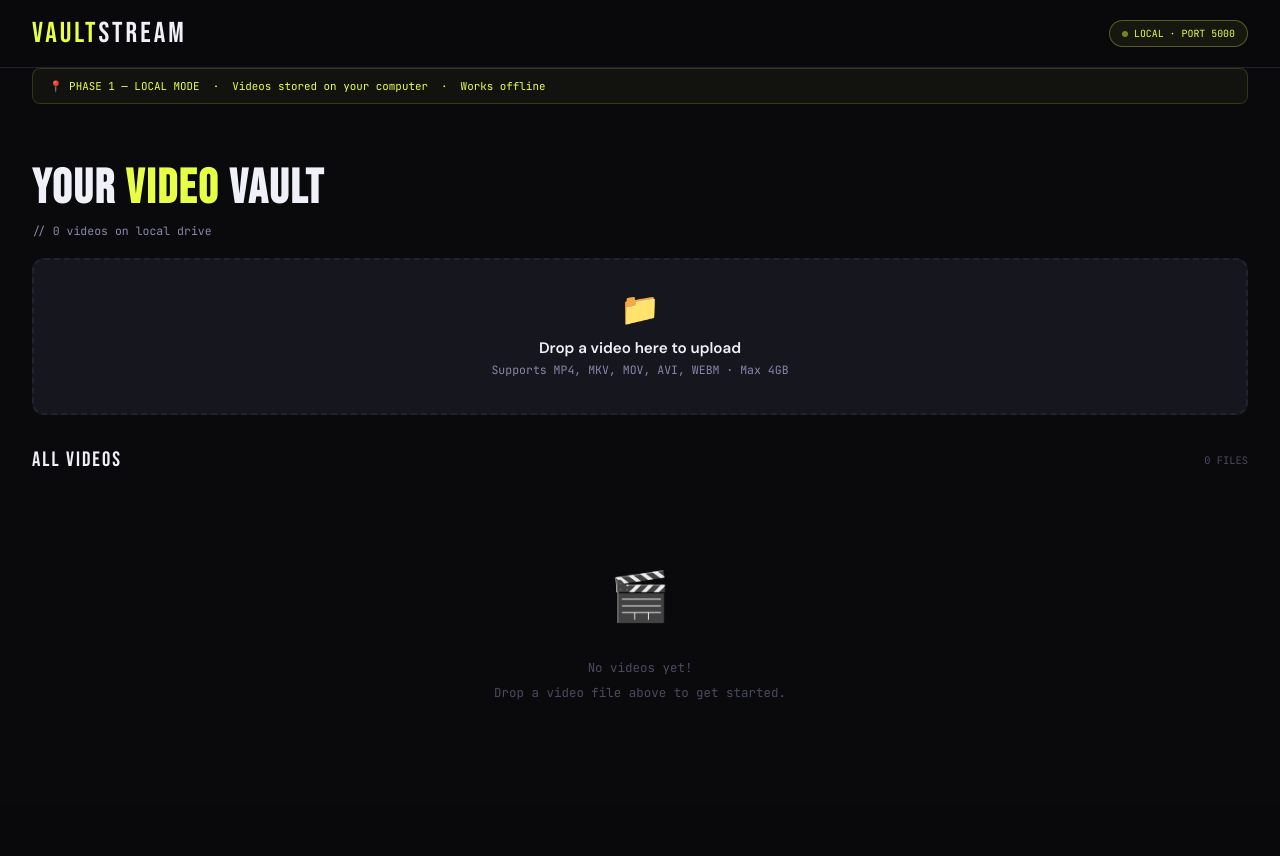
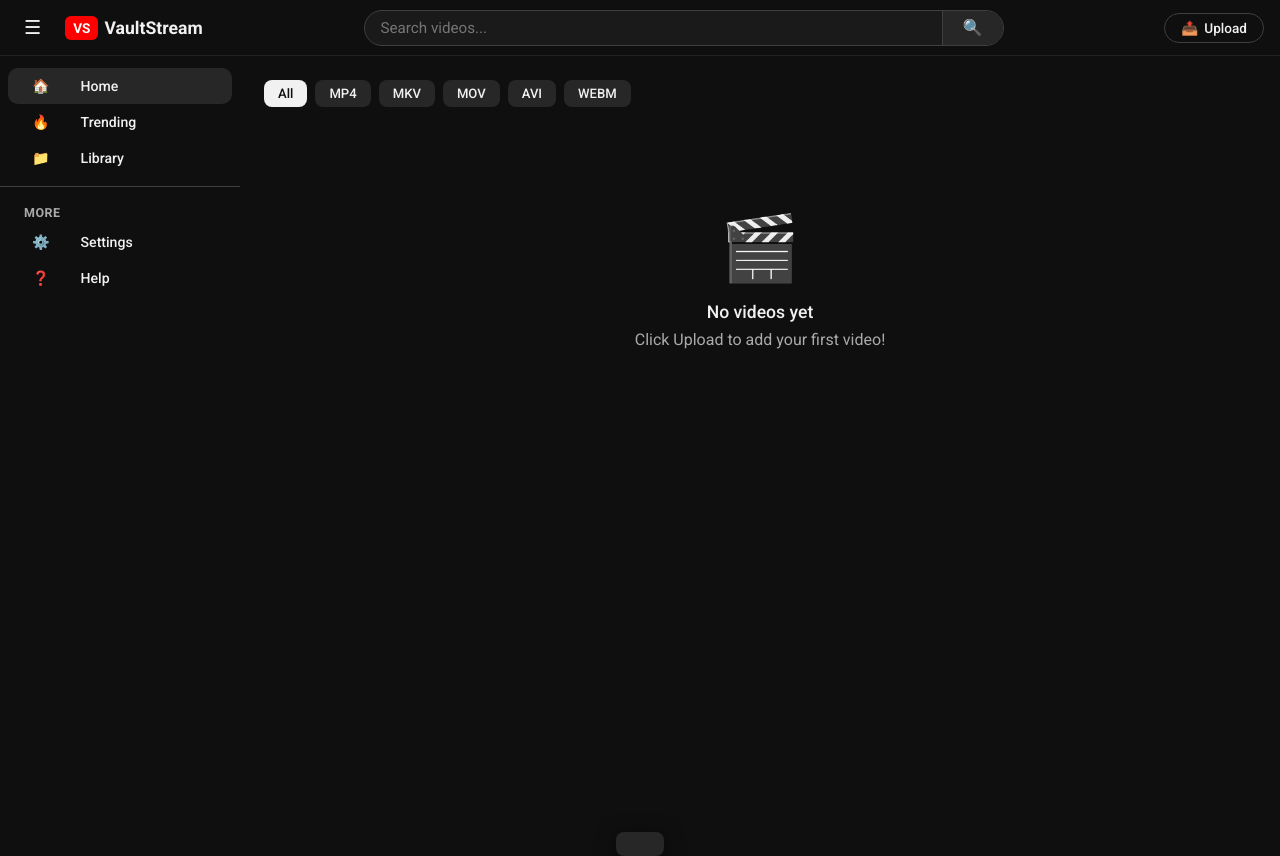
Before and after one commit to brahimsprivateacc-del/vaultstream, a Flask app: page / in a window 1280 px wide. Before the commit the page ends 700 px from the top, so only its background shows below. Run offline with Flask 3, Linux system fonts and the light colour scheme.

Commit message:
index.html

```diff
--- a/templates/index.html
+++ b/templates/index.html
@@ -3,258 +3,240 @@
 <head>
 <meta charset="UTF-8">
 <meta name="viewport" content="width=device-width, initial-scale=1.0">
-<title>VAULTSTREAM</title>
+<title>VaultStream</title>
 <style>
-@import url('https://fonts.googleapis.com/css2?family=Bebas+Neue&family=DM+Sans:wght@300;400;500;600&family=JetBrains+Mono:wght@400;600&display=swap');
+@import url('https://fonts.googleapis.com/css2?family=Roboto:wght@300;400;500;700&display=swap');
 :root {
-  --bg: #0a0a0c; --surface: #111116; --card: #16161e; --border: #22222e;
-  --accent: #e8ff47; --accent2: #ff4757; --text: #f0f0f8; --muted: #4a4a62; --sub: #8888aa;
+  --bg: #0f0f0f; --surface: #1a1a1a; --surface2: #272727; --border: #3f3f3f;
+  --text: #f1f1f1; --text2: #aaaaaa; --accent: #ff0000; --sidebar-w: 240px;
 }
 * { box-sizing: border-box; margin: 0; padding: 0; }
-body { background: var(--bg); color: var(--text); font-family: 'DM Sans', sans-serif; min-height: 100vh; }
-
-nav {
+body { background: var(--bg); color: var(--text); font-family: 'Roboto', sans-serif; min-height: 100vh; }
+.topbar {
+  position: fixed; top: 0; left: 0; right: 0; height: 56px; background: var(--bg);
   display: flex; align-items: center; justify-content: space-between;
-  padding: 16px 32px; border-bottom: 1px solid var(--border);
-  position: sticky; top: 0; background: rgba(10,10,12,0.95);
-  backdrop-filter: blur(12px); z-index: 100;
+  padding: 0 16px; z-index: 200; border-bottom: 1px solid #222;
 }
-.logo { font-family: 'Bebas Neue'; font-size: 1.8rem; letter-spacing: 3px; color: var(--accent); text-decoration: none; }
-.logo span { color: var(--text); }
-.nav-right { display: flex; align-items: center; gap: 12px; }
-.status-pill {
-  display: flex; align-items: center; gap: 6px; padding: 6px 12px;
-  border-radius: 999px; border: 1px solid rgba(232,255,71,0.3);
-  background: rgba(232,255,71,0.06); font-family: 'JetBrains Mono'; font-size: 0.62rem; color: var(--accent);
-}
-.dot { width: 6px; height: 6px; border-radius: 50%; background: var(--accent); animation: pulse 2s infinite; }
-@keyframes pulse { 0%,100%{opacity:1} 50%{opacity:0.4} }
-.btn {
-  padding: 8px 18px; border-radius: 6px; border: 1px solid var(--border);
-  background: var(--card); color: var(--sub); font-family: 'DM Sans'; font-size: 0.82rem;
-  cursor: pointer; transition: all 0.2s; text-decoration: none; display: inline-flex; align-items: center; gap: 6px;
-}
-.btn:hover { border-color: var(--accent); color: var(--accent); }
-.btn.primary { background: var(--accent); color: #000; border-color: var(--accent); font-weight: 600; }
-.btn.primary:hover { background: #d4eb30; }
-
-.hero { padding: 36px 32px 20px; }
-.hero h1 { font-family: 'Bebas Neue'; font-size: clamp(2rem,5vw,3rem); letter-spacing: 2px; }
-.hero h1 span { color: var(--accent); }
-.hero-sub { font-family: 'JetBrains Mono'; font-size: 0.72rem; color: var(--sub); margin-top: 6px; }
-
-.phase-bar {
-  margin: 0 32px 20px; padding: 10px 16px;
-  background: rgba(232,255,71,0.04); border: 1px solid rgba(232,255,71,0.15);
-  border-radius: 8px; font-family: 'JetBrains Mono'; font-size: 0.68rem; color: var(--accent);
-  display: flex; align-items: center; gap: 8px;
-}
-
-.upload-zone {
-  margin: 0 32px 32px; border: 2px dashed var(--border); border-radius: 12px;
-  padding: 28px; text-align: center; cursor: pointer; transition: all 0.2s; background: var(--card);
-}
-.upload-zone:hover, .upload-zone.dragover { border-color: var(--accent); background: rgba(232,255,71,0.03); }
-.upload-zone .icon { font-size: 2rem; margin-bottom: 8px; }
-.upload-zone h3 { font-size: 0.95rem; margin-bottom: 4px; }
-.upload-zone p { font-size: 0.72rem; color: var(--sub); font-family: 'JetBrains Mono'; }
+.topbar-left { display: flex; align-items: center; gap: 16px; }
+.menu-btn { background: none; border: none; color: var(--text); cursor: pointer; padding: 8px; border-radius: 50%; font-size: 1.2rem; transition: background 0.2s; }
+.menu-btn:hover { background: var(--surface2); }
+.logo { display: flex; align-items: center; gap: 6px; text-decoration: none; color: var(--text); }
+.logo-icon { background: var(--accent); color: white; padding: 4px 8px; border-radius: 6px; font-size: 0.85rem; font-weight: 700; }
+.logo-text { font-size: 1.1rem; font-weight: 700; }
+.topbar-center { flex: 1; max-width: 640px; margin: 0 40px; display: flex; gap: 8px; }
+.search-wrap { flex: 1; display: flex; border: 1px solid var(--border); border-radius: 40px; overflow: hidden; background: var(--surface); }
+.search-input { flex: 1; background: none; border: none; outline: none; color: var(--text); padding: 8px 16px; font-size: 0.95rem; font-family: 'Roboto', sans-serif; }
+.search-btn { background: var(--surface2); border: none; border-left: 1px solid var(--border); color: var(--text2); padding: 0 20px; cursor: pointer; font-size: 1rem; }
+.search-btn:hover { background: #333; color: var(--text); }
+.upload-btn { display: flex; align-items: center; gap: 6px; background: none; border: 1px solid var(--border); border-radius: 20px; color: var(--text); padding: 6px 16px; cursor: pointer; font-size: 0.85rem; font-family: 'Roboto', sans-serif; font-weight: 500; transition: background 0.2s; white-space: nowrap; }
+.upload-btn:hover { background: var(--surface2); }
+.sidebar { position: fixed; top: 56px; left: 0; bottom: 0; width: var(--sidebar-w); background: var(--bg); padding: 12px 0; overflow-y: auto; z-index: 100; transition: transform 0.2s; }
+.sidebar.collapsed { transform: translateX(-100%); }
+.sidebar-item { display: flex; align-items: center; gap: 24px; padding: 10px 24px; cursor: pointer; border-radius: 10px; margin: 0 8px; transition: background 0.15s; text-decoration: none; color: var(--text); font-size: 0.88rem; font-weight: 500; }
+.sidebar-item:hover, .sidebar-item.active { background: var(--surface2); }
+.sidebar-divider { height: 1px; background: var(--border); margin: 10px 0; }
+.sidebar-section { padding: 8px 24px 4px; font-size: 0.78rem; font-weight: 600; color: var(--text2); text-transform: uppercase; letter-spacing: 0.5px; }
+.main { margin-top: 56px; margin-left: var(--sidebar-w); padding: 24px; transition: margin-left 0.2s; }
+.main.full { margin-left: 0; }
+.chips { display: flex; gap: 8px; margin-bottom: 20px; overflow-x: auto; padding-bottom: 4px; }
+.chips::-webkit-scrollbar { height: 0; }
+.chip { padding: 6px 14px; border-radius: 8px; border: none; background: var(--surface2); color: var(--text); font-size: 0.82rem; font-family: 'Roboto', sans-serif; font-weight: 500; cursor: pointer; transition: background 0.15s; white-space: nowrap; }
+.chip:hover { background: #444; }
+.chip.active { background: var(--text); color: var(--bg); }
+.video-grid { display: grid; grid-template-columns: repeat(auto-fill, minmax(280px, 1fr)); gap: 16px 12px; }
+.video-card { cursor: pointer; text-decoration: none; color: inherit; display: block; }
+.video-card:hover .thumb-overlay { opacity: 1; }
+.video-card:hover .card-more { opacity: 1; }
+.thumb-wrap { position: relative; border-radius: 10px; overflow: hidden; aspect-ratio: 16/9; background: #1e1e1e; margin-bottom: 10px; }
+.thumb-bg { width: 100%; height: 100%; display: flex; align-items: center; justify-content: center; font-size: 3rem; }
+.thumb-overlay { position: absolute; inset: 0; background: rgba(0,0,0,0.3); display: flex; align-items: center; justify-content: center; opacity: 0; transition: opacity 0.2s; }
+.play-circle { width: 52px; height: 52px; border-radius: 50%; background: rgba(0,0,0,0.8); display: flex; align-items: center; justify-content: center; font-size: 1.3rem; padding-left: 4px; }
+.thumb-duration { position: absolute; bottom: 6px; right: 8px; background: rgba(0,0,0,0.85); color: white; font-size: 0.72rem; font-weight: 500; padding: 2px 5px; border-radius: 3px; }
+.delete-btn { display: none; position: absolute; top: 6px; left: 6px; background: rgba(0,0,0,0.8); color: white; border: none; border-radius: 4px; padding: 3px 8px; font-size: 0.7rem; cursor: pointer; }
+.delete-btn:hover { background: var(--accent); }
+.thumb-wrap:hover .delete-btn { display: block; }
+.card-info { display: flex; gap: 10px; }
+.card-avatar { width: 36px; height: 36px; border-radius: 50%; background: var(--accent); flex-shrink: 0; display: flex; align-items: center; justify-content: center; font-size: 0.85rem; font-weight: 700; color: white; margin-top: 2px; }
+.card-details { flex: 1; min-width: 0; }
+.card-title { font-size: 0.9rem; font-weight: 500; line-height: 1.4; display: -webkit-box; -webkit-line-clamp: 2; -webkit-box-orient: vertical; overflow: hidden; margin-bottom: 4px; }
+.card-meta { font-size: 0.78rem; color: var(--text2); }
+.card-more { background: none; border: none; color: var(--text2); cursor: pointer; padding: 4px; border-radius: 50%; font-size: 1rem; opacity: 0; transition: opacity 0.15s; align-self: flex-start; flex-shrink: 0; }
+.card-more:hover { background: var(--surface2); color: var(--text); }
+.empty { grid-column: 1/-1; text-align: center; padding: 80px 20px; color: var(--text2); }
+.empty-icon { font-size: 4rem; margin-bottom: 16px; }
+.empty h2 { font-size: 1.1rem; font-weight: 500; margin-bottom: 8px; color: var(--text); }
+.modal-overlay { position: fixed; inset: 0; background: rgba(0,0,0,0.8); z-index: 500; display: flex; align-items: center; justify-content: center; opacity: 0; pointer-events: none; transition: opacity 0.2s; }
+.modal-overlay.open { opacity: 1; pointer-events: all; }
+.modal { background: var(--surface); border-radius: 12px; width: 90%; max-width: 520px; padding: 28px; transform: scale(0.95); transition: transform 0.2s; }
+.modal-overlay.open .modal { transform: scale(1); }
+.modal-header { display: flex; align-items: center; justify-content: space-between; margin-bottom: 24px; }
+.modal-title { font-size: 1.1rem; font-weight: 600; }
+.modal-close { background: none; border: none; color: var(--text2); font-size: 1.4rem; cursor: pointer; padding: 4px; border-radius: 50%; }
+.modal-close:hover { background: var(--surface2); color: var(--text); }
+.drop-zone { border: 2px dashed var(--border); border-radius: 10px; padding: 40px 20px; text-align: center; cursor: pointer; transition: all 0.2s; }
+.drop-zone:hover, .drop-zone.dragover { border-color: var(--accent); background: rgba(255,0,0,0.04); }
+.drop-icon { font-size: 2.5rem; margin-bottom: 10px; }
+.drop-title { font-weight: 500; margin-bottom: 6px; }
+.drop-sub { font-size: 0.8rem; color: var(--text2); }
+.select-btn { display: inline-block; margin-top: 14px; background: var(--accent); color: white; border: none; padding: 9px 22px; border-radius: 20px; font-size: 0.85rem; font-family: 'Roboto', sans-serif; font-weight: 500; cursor: pointer; }
+.select-btn:hover { background: #cc0000; }
+.progress-wrap { margin-top: 16px; display: none; }
+.progress-label { font-size: 0.78rem; color: var(--text2); margin-bottom: 6px; display: flex; justify-content: space-between; }
+.progress-track { background: var(--surface2); border-radius: 999px; height: 4px; overflow: hidden; }
+.progress-fill { height: 100%; background: var(--accent); width: 0%; transition: width 0.3s; border-radius: 999px; }
 #file-input { display: none; }
-
-.progress-bar {
-  display: none; margin-top: 12px; background: var(--border);
-  border-radius: 999px; height: 6px; overflow: hidden;
-}
-.progress-fill { height: 100%; background: var(--accent); width: 0%; transition: width 0.3s; border-radius: 999px; }
-.upload-msg { margin-top: 8px; font-family: 'JetBrains Mono'; font-size: 0.68rem; color: var(--sub); }
-
-.section { padding: 0 32px 40px; }
-.section-header { display: flex; align-items: center; justify-content: space-between; margin-bottom: 16px; }
-.section-title { font-family: 'Bebas Neue'; font-size: 1.3rem; letter-spacing: 2px; }
-.video-count { font-family: 'JetBrains Mono'; font-size: 0.65rem; color: var(--muted); }
-
-.grid { display: grid; grid-template-columns: repeat(auto-fill, minmax(220px, 1fr)); gap: 14px; }
-
-.card {
-  background: var(--card); border: 1px solid var(--border); border-radius: 10px;
-  overflow: hidden; cursor: pointer; transition: all 0.22s; text-decoration: none; color: inherit; display: block;
-}
-.card:hover { border-color: rgba(232,255,71,0.4); transform: translateY(-3px); box-shadow: 0 12px 32px rgba(0,0,0,0.5); }
-
-.thumb {
-  aspect-ratio: 16/9; display: flex; align-items: center; justify-content: center;
-  font-size: 2.2rem; position: relative; overflow: hidden;
-  background: linear-gradient(135deg, #1a1a28, #0d0d18);
-}
-.thumb-ext {
-  position: absolute; bottom: 6px; right: 8px;
-  font-family: 'JetBrains Mono'; font-size: 0.58rem;
-  background: rgba(0,0,0,0.85); padding: 2px 6px; border-radius: 3px;
-}
-
-.card-body { padding: 10px 12px 12px; }
-.card-title { font-size: 0.83rem; font-weight: 500; line-height: 1.4; margin-bottom: 5px; white-space: nowrap; overflow: hidden; text-overflow: ellipsis; }
-.card-meta { font-family: 'JetBrains Mono'; font-size: 0.6rem; color: var(--muted); display: flex; gap: 10px; }
-
-.card-actions {
-  display: flex; gap: 6px; padding: 0 12px 10px;
-}
-.card-btn {
-  flex: 1; padding: 5px; border-radius: 5px; border: 1px solid var(--border);
-  background: transparent; color: var(--muted); font-size: 0.68rem; cursor: pointer; transition: all 0.2s;
-}
-.card-btn:hover { border-color: var(--accent2); color: var(--accent2); }
-.card-btn.watch-btn:hover { border-color: var(--accent); color: var(--accent); }
-
-.empty {
-  grid-column: 1/-1; text-align: center; padding: 60px 20px;
-  color: var(--muted); font-family: 'JetBrains Mono'; font-size: 0.78rem; line-height: 2;
-}
-.empty .big { font-size: 3rem; margin-bottom: 12px; }
-
-.toast {
-  position: fixed; bottom: 24px; right: 24px;
-  background: var(--card); border: 1px solid var(--accent); border-radius: 10px;
-  padding: 12px 20px; font-family: 'JetBrains Mono'; font-size: 0.72rem; color: var(--accent);
-  transform: translateY(80px); opacity: 0; transition: all 0.3s; z-index: 999;
-}
-.toast.show { transform: translateY(0); opacity: 1; }
-.toast.error { border-color: var(--accent2); color: var(--accent2); }
+.toast { position: fixed; bottom: 24px; left: 50%; transform: translateX(-50%) translateY(80px); background: var(--surface2); color: var(--text); border-radius: 8px; padding: 12px 24px; font-size: 0.85rem; font-weight: 500; box-shadow: 0 4px 20px rgba(0,0,0,0.5); z-index: 999; transition: transform 0.3s; white-space: nowrap; }
+.toast.show { transform: translateX(-50%) translateY(0); }
+.search-label { font-size: 0.92rem; color: var(--text2); margin-bottom: 16px; }
+.search-label span { color: var(--text); font-weight: 500; }
+@media (max-width: 768px) { .sidebar { transform: translateX(-100%); } .main { margin-left: 0; padding: 16px; } .topbar-center { margin: 0 8px; } }
 </style>
 </head>
 <body>
-
-<nav>
-  <a href="/" class="logo">VAULT<span>STREAM</span></a>
-  <div class="nav-right">
-    <div class="status-pill"><div class="dot"></div>LOCAL · PORT 5000</div>
+<div class="topbar">
+  <div class="topbar-left">
+    <button class="menu-btn" onclick="toggleSidebar()">☰</button>
+    <a href="/" class="logo">
+      <div class="logo-icon">VS</div>
+      <div class="logo-text">VaultStream</div>
+    </a>
   </div>
-</nav>
-
-<div class="phase-bar">
-  📍 PHASE 1 — LOCAL MODE &nbsp;·&nbsp; Videos stored on your computer &nbsp;·&nbsp; Works offline
+  <div class="topbar-center">
+    <div class="search-wrap">
+      <input type="text" class="search-input" id="search-input" placeholder="Search videos..." oninput="filterVideos()">
+      <button class="search-btn">🔍</button>
+    </div>
+  </div>
+  <div style="display:flex;align-items:center;gap:8px;">
+    <button class="upload-btn" onclick="openModal()"><span>📤</span> Upload</button>
+  </div>
 </div>
-
-<div class="hero">
-  <h1>YOUR <span>VIDEO</span> VAULT</h1>
-  <p class="hero-sub">// {{ videos|length }} video{{ 's' if videos|length != 1 else '' }} on local drive</p>
+<div class="sidebar" id="sidebar">
+  <a href="/" class="sidebar-item active"><span>🏠</span>&nbsp;&nbsp;Home</a>
+  <a href="/" class="sidebar-item"><span>🔥</span>&nbsp;&nbsp;Trending</a>
+  <a href="/" class="sidebar-item"><span>📁</span>&nbsp;&nbsp;Library</a>
+  <div class="sidebar-divider"></div>
+  <div class="sidebar-section">More</div>
+  <a href="/" class="sidebar-item"><span>⚙️</span>&nbsp;&nbsp;Settings</a>
+  <a href="/" class="sidebar-item"><span>❓</span>&nbsp;&nbsp;Help</a>
 </div>
-
-<!-- UPLOAD ZONE -->
-<div class="upload-zone" id="drop-zone" onclick="document.getElementById('file-input').click()">
-  <div class="icon">📁</div>
-  <h3>Drop a video here to upload</h3>
-  <p>Supports MP4, MKV, MOV, AVI, WEBM · Max 4GB</p>
-  <div class="progress-bar" id="progress-bar"><div class="progress-fill" id="progress-fill"></div></div>
-  <div class="upload-msg" id="upload-msg"></div>
-</div>
-<input type="file" id="file-input" accept=".mp4,.mkv,.mov,.avi,.webm">
-
-<!-- VIDEO GRID -->
-<div class="section">
-  <div class="section-header">
-    <div class="section-title">ALL VIDEOS</div>
-    <div class="video-count">{{ videos|length }} FILE{{ 'S' if videos|length != 1 else '' }}</div>
+<div class="main" id="main">
+  <div class="chips">
+    <button class="chip active" onclick="filterChip(this,'all')">All</button>
+    <button class="chip" onclick="filterChip(this,'mp4')">MP4</button>
+    <button class="chip" onclick="filterChip(this,'mkv')">MKV</button>
+    <button class="chip" onclick="filterChip(this,'mov')">MOV</button>
+    <button class="chip" onclick="filterChip(this,'avi')">AVI</button>
+    <button class="chip" onclick="filterChip(this,'webm')">WEBM</button>
   </div>
-  <div class="grid" id="video-grid">
+  <div class="search-label" id="search-label" style="display:none;">Showing results for <span id="search-term"></span></div>
+  <div class="video-grid" id="video-grid">
     {% if videos %}
       {% for video in videos %}
-      <div class="card" id="card-{{ loop.index }}">
-        <a href="/watch/{{ video.filename }}" style="text-decoration:none;color:inherit;display:block;">
-          <div class="thumb">🎬<div class="thumb-ext">{{ video.extension }}</div></div>
-          <div class="card-body">
-            <div class="card-title" title="{{ video.title }}">{{ video.title }}</div>
-            <div class="card-meta"><span>{{ video.size }}</span><span>{{ video.added }}</span></div>
+      <a class="video-card" href="/watch/{{ video.filename }}" data-ext="{{ video.extension|lower }}" data-title="{{ video.title|lower }}">
+        <div class="thumb-wrap">
+          <div class="thumb-bg" style="background:{{ ['#1a1a2e','#16213e','#1e1e2e','#1a2a1a','#2a1a1a','#2a1a2a','#1a2a2a'][loop.index % 7] }};">🎬</div>
+          <div class="thumb-overlay"><div class="play-circle">▶</div></div>
+          <div class="thumb-duration">{{ video.extension }}</div>
+          <button class="delete-btn" onclick="event.preventDefault();deleteVideo('{{ video.filename }}',this)">🗑 Delete</button>
+        </div>
+        <div class="card-info">
+          <div class="card-avatar">{{ video.title[0]|upper }}</div>
+          <div class="card-details">
+            <div class="card-title">{{ video.title }}</div>
+            <div class="card-meta">{{ video.size }} · {{ video.added }}</div>
           </div>
-        </a>
-        <div class="card-actions">
-          <button class="card-btn watch-btn" onclick="window.location='/watch/{{ video.filename }}'">▶ Watch</button>
-          <button class="card-btn" onclick="deleteVideo('{{ video.filename }}', {{ loop.index }})">🗑 Delete</button>
+          <button class="card-more" onclick="event.preventDefault()">⋮</button>
         </div>
-      </div>
+      </a>
       {% endfor %}
     {% else %}
       <div class="empty">
-        <div class="big">🎬</div>
-        No videos yet!<br>Drop a video file above to get started.
+        <div class="empty-icon">🎬</div>
+        <h2>No videos yet</h2>
+        <p>Click Upload to add your first video!</p>
       </div>
     {% endif %}
   </div>
 </div>
-
+<div class="modal-overlay" id="modal" onclick="closeModalOutside(event)">
+  <div class="modal">
+    <div class="modal-header">
+      <div class="modal-title">Upload Video</div>
+      <button class="modal-close" onclick="closeModal()">✕</button>
+    </div>
+    <div class="drop-zone" id="drop-zone" onclick="document.getElementById('file-input').click()">
+      <div class="drop-icon">📁</div>
+      <div class="drop-title">Drag and drop your video here</div>
+      <div class="drop-sub">MP4, MKV, MOV, AVI, WEBM · Max 4GB</div>
+      <button class="select-btn" onclick="event.stopPropagation();document.getElementById('file-input').click()">Select File</button>
+    </div>
+    <div class="progress-wrap" id="progress-wrap">
+      <div class="progress-label"><span id="progress-name">Uploading...</span><span id="progress-pct">0%</span></div>
+      <div class="progress-track"><div class="progress-fill" id="progress-fill"></div></div>
+    </div>
+  </div>
+</div>
+<input type="file" id="file-input" accept=".mp4,.mkv,.mov,.avi,.webm">
 <div class="toast" id="toast"></div>
-
 <script>
-// ── UPLOAD ──
+let sidebarOpen = true;
+function toggleSidebar() {
+  sidebarOpen = !sidebarOpen;
+  document.getElementById('sidebar').classList.toggle('collapsed', !sidebarOpen);
+  document.getElementById('main').classList.toggle('full', !sidebarOpen);
+}
+function openModal() { document.getElementById('modal').classList.add('open'); }
+function closeModal() { document.getElementById('modal').classList.remove('open'); }
+function closeModalOutside(e) { if (e.target===document.getElementById('modal')) closeModal(); }
 const dropZone = document.getElementById('drop-zone');
-const fileInput = document.getElementById('file-input');
-const progressBar = document.getElementById('progress-bar');
-const progressFill = document.getElementById('progress-fill');
-const uploadMsg = document.getElementById('upload-msg');
-
-fileInput.addEventListener('change', e => {
-  if (e.target.files[0]) uploadFile(e.target.files[0]);
-});
-
 dropZone.addEventListener('dragover', e => { e.preventDefault(); dropZone.classList.add('dragover'); });
 dropZone.addEventListener('dragleave', () => dropZone.classList.remove('dragover'));
-dropZone.addEventListener('drop', e => {
-  e.preventDefault(); dropZone.classList.remove('dragover');
-  if (e.dataTransfer.files[0]) uploadFile(e.dataTransfer.files[0]);
-});
-
+dropZone.addEventListener('drop', e => { e.preventDefault(); dropZone.classList.remove('dragover'); if (e.dataTransfer.files[0]) uploadFile(e.dataTransfer.files[0]); });
+document.getElementById('file-input').addEventListener('change', e => { if (e.target.files[0]) uploadFile(e.target.files[0]); });
 function uploadFile(file) {
   const formData = new FormData();
   formData.append('video', file);
-
-  progressBar.style.display = 'block';
-  uploadMsg.textContent = `Uploading "${file.name}"...`;
-
+  const wrap = document.getElementById('progress-wrap');
+  const fill = document.getElementById('progress-fill');
+  const name = document.getElementById('progress-name');
+  const pct = document.getElementById('progress-pct');
+  wrap.style.display = 'block';
+  name.textContent = file.name;
   const xhr = new XMLHttpRequest();
   xhr.upload.addEventListener('progress', e => {
-    if (e.lengthComputable) {
-      const pct = Math.round((e.loaded / e.total) * 100);
-      progressFill.style.width = pct + '%';
-      uploadMsg.textContent = `Uploading... ${pct}%`;
-    }
+    if (e.lengthComputable) { const p = Math.round((e.loaded/e.total)*100); fill.style.width=p+'%'; pct.textContent=p+'%'; }
   });
-
   xhr.addEventListener('load', () => {
     const res = JSON.parse(xhr.responseText);
-    if (res.success) {
-      showToast('✅ ' + res.message);
-      setTimeout(() => location.reload(), 1200);
-    } else {
-      showToast('❌ ' + res.error, true);
-      progressBar.style.display = 'none';
-      uploadMsg.textContent = '';
-    }
+    if (res.success) { closeModal(); showToast('✅ '+res.message); setTimeout(()=>location.reload(),1200); }
+    else { showToast('❌ '+res.error); wrap.style.display='none'; }
   });
-
   xhr.open('POST', '/upload');
   xhr.send(formData);
 }
-
-// ── DELETE ──
-function deleteVideo(filename, index) {
-  if (!confirm(`Delete "${filename}"? This cannot be undone.`)) return;
-  fetch('/delete/' + filename, { method: 'POST' })
-    .then(r => r.json())
-    .then(res => {
-      if (res.success) {
-        document.getElementById('card-' + index).remove();
-        showToast('🗑 Video deleted');
-      } else {
-        showToast('❌ Could not delete', true);
-      }
-    });
+function deleteVideo(filename, btn) {
+  if (!confirm('Delete "'+filename+'"?')) return;
+  fetch('/delete/'+filename, {method:'POST'}).then(r=>r.json()).then(res => {
+    if (res.success) { btn.closest('.video-card').remove(); showToast('🗑 Deleted'); }
+  });
 }
-
-// ── TOAST ──
-function showToast(msg, isError = false) {
+function filterVideos() {
+  const q = document.getElementById('search-input').value.toLowerCase();
+  const label = document.getElementById('search-label');
+  document.querySelectorAll('.video-card').forEach(c => { c.style.display = c.dataset.title.includes(q) ? '' : 'none'; });
+  if (q) { label.style.display='block'; document.getElementById('search-term').textContent='"'+q+'"'; }
+  else { label.style.display='none'; }
+}
+function filterChip(el, ext) {
+  document.querySelectorAll('.chip').forEach(c=>c.classList.remove('active'));
+  el.classList.add('active');
+  document.querySelectorAll('.video-card').forEach(c => { c.style.display=(ext==='all'||c.dataset.ext===ext)?'':'none'; });
+}
+function showToast(msg) {
   const t = document.getElementById('toast');
-  t.textContent = msg;
-  t.className = 'toast show' + (isError ? ' error' : '');
-  setTimeout(() => t.className = 'toast', 3000);
+  t.textContent = msg; t.classList.add('show');
+  setTimeout(()=>t.classList.remove('show'), 3000);
 }
 </script>
 </body>
```
